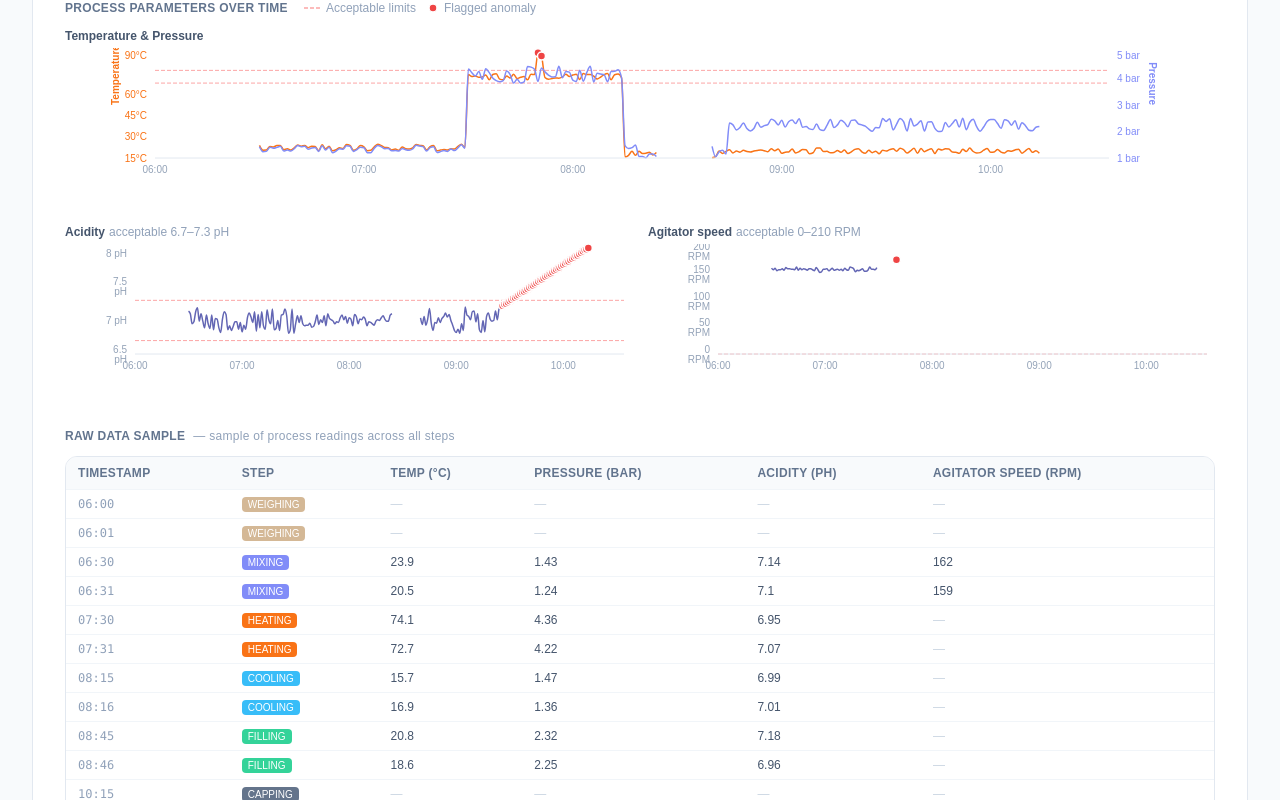
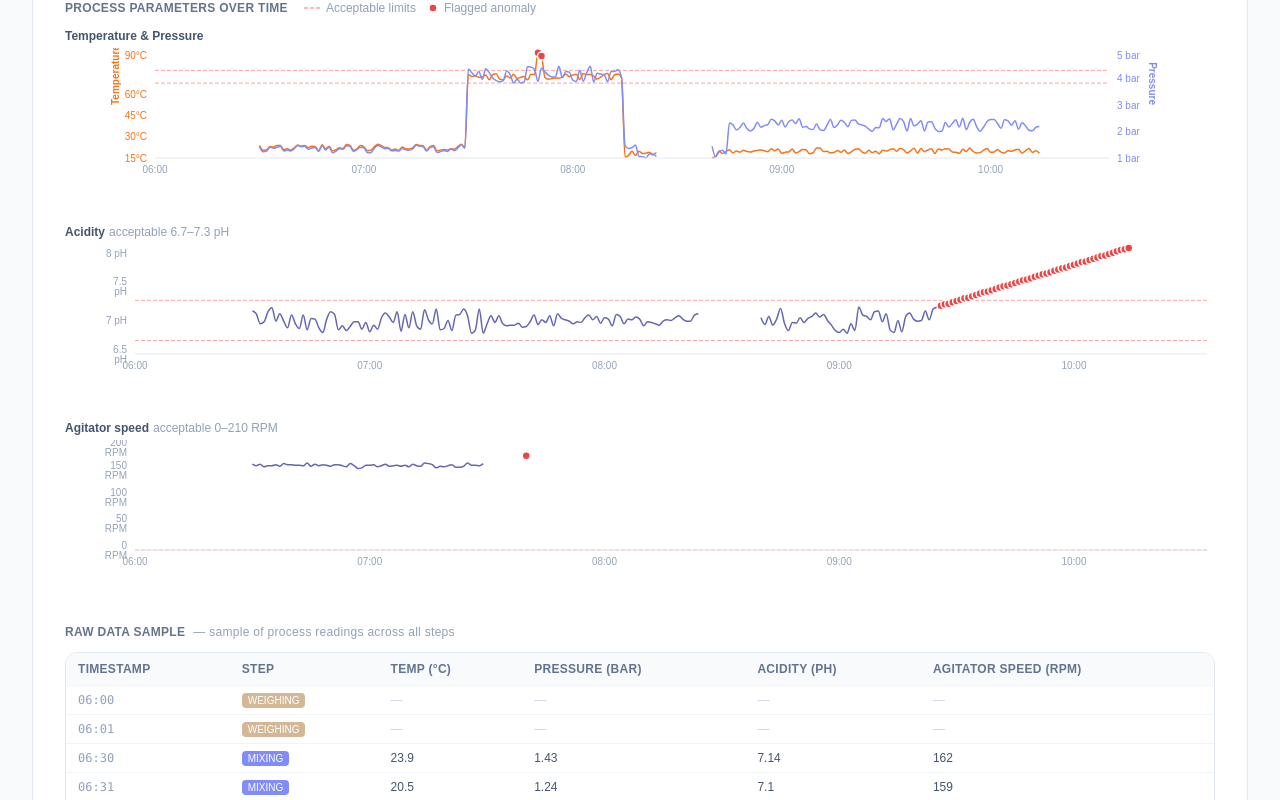
Before and after one commit to samuelpilot86/ai-deviation-detective, a Next.js app: page / in a window 1280 px wide. Shown: the part 569-1369 px from the top of the page. Built offline with nearby package versions, Linux system fonts and the light colour scheme.

Commit message:
Stack all 3 charts vertically so X-axes line up for cross-parameter comparison

```diff
--- a/components/BatchPreview.tsx
+++ b/components/BatchPreview.tsx
@@ -414,10 +414,8 @@ export default function BatchPreview({ csvPath }: { csvPath: string }) {
         </div>
         <div className="flex flex-col gap-4">
           <TempPressureChart data={rows} />
-          <div className="grid grid-cols-2 gap-4">
-            <Sparkline data={rows} field="ph"         limits={LIMITS.ph} />
-            <Sparkline data={rows} field="mixing_rpm" limits={LIMITS.mixing_rpm} />
-          </div>
+          <Sparkline data={rows} field="ph"         limits={LIMITS.ph} />
+          <Sparkline data={rows} field="mixing_rpm" limits={LIMITS.mixing_rpm} />
         </div>
       </div>
 
```
